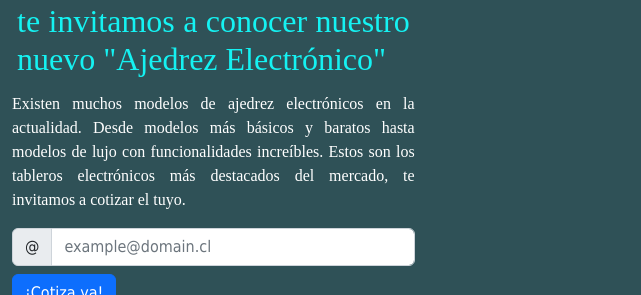
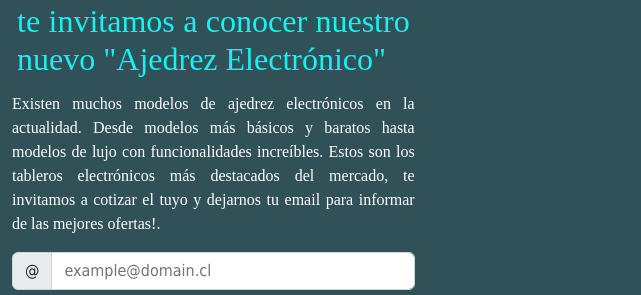
Before and after one commit to CristianMarchant/Proyecto1, a plain HTML site: page index.html in a window 1280 px wide. Shown: the part 254-549 px from the top of the page, 0-641 px from the left. Drawn offline with nearby package versions, Linux system fonts and the light colour scheme; grey boxes are pictures that could not be loaded.

Commit message:
Se actualiza texto de Jumbotron

```diff
--- a/index.html
+++ b/index.html
@@ -54,7 +54,7 @@
           <div>
             <p class="text-white">Existen muchos modelos de ajedrez electrónicos en la actualidad. Desde modelos más
               básicos y baratos hasta modelos de lujo con funcionalidades increíbles. Estos son los tableros electrónicos
-              más destacados del mercado, te invitamos a cotizar el tuyo.</p>
+              más destacados del mercado, te invitamos a cotizar el tuyo y dejarnos tu email para informar de las mejores ofertas!.</p>
               <div class="input-group flex-nowrap">
                 <span class="input-group-text" id="addon-wrapping">@</span>
                 <input type="text" class="form-control" placeholder="example@domain.cl" aria-label="Username" aria-describedby="addon-wrapping">
```
